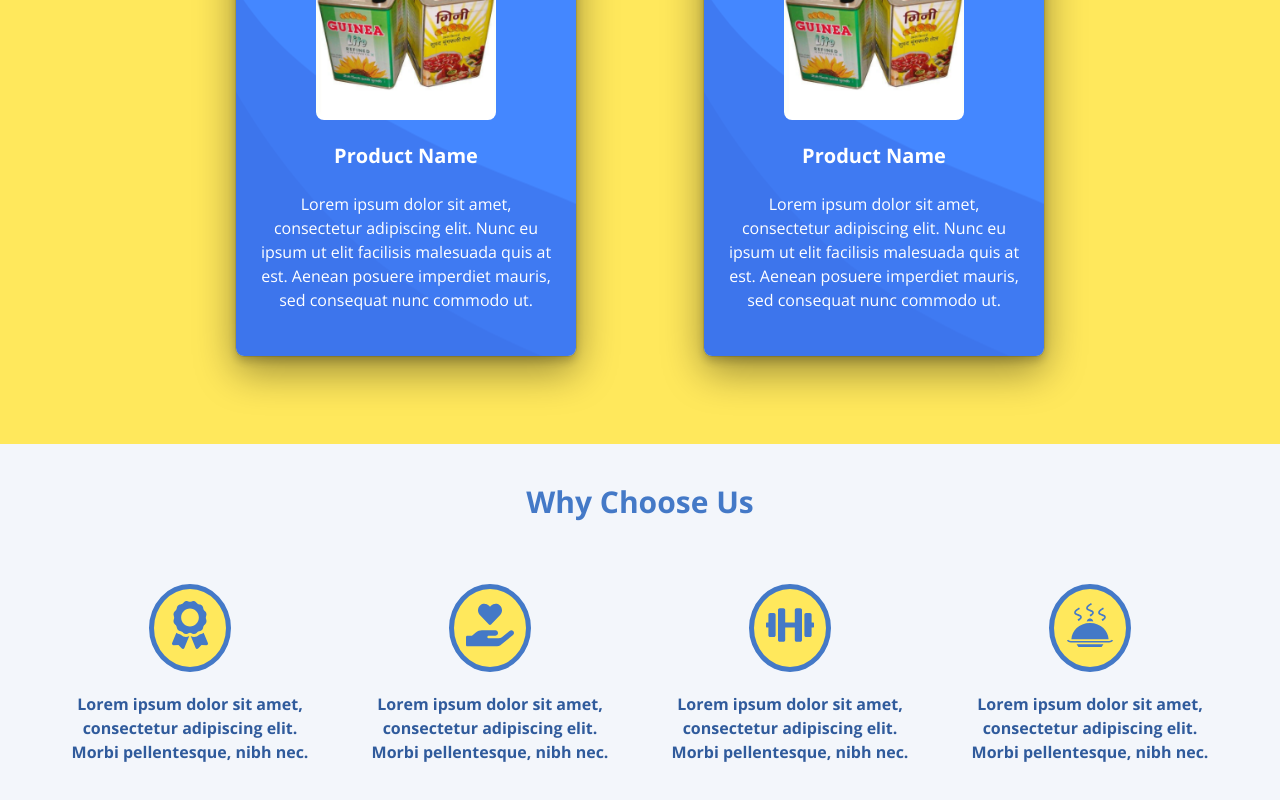
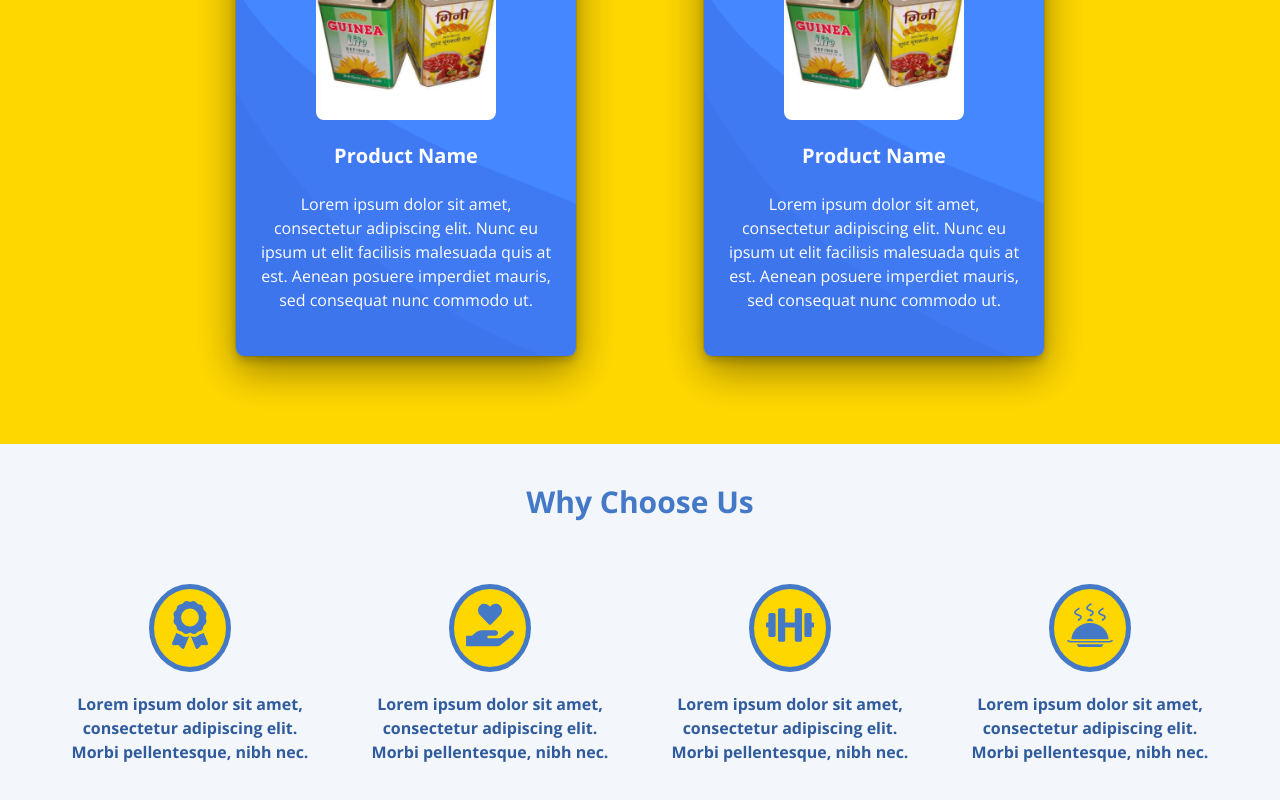
Before and after one commit to drgnlrd/masafi, a Next.js app: page / in a window 1280 px wide. Shown: the part 1796-2596 px from the top of the page. Built offline with nearby package versions, Linux system fonts and the light colour scheme.

Commit message:
colour change

```diff
--- a/components/Features.js
+++ b/components/Features.js
@@ -36,25 +36,25 @@ import {
             </Fade>
             <Flex color="white" mt={{base: '5', md: '16'}} mb={'2'} direction={{base: 'column', md: 'row'}} justifyContent={'center'} align={'center'}>
                 <Center mt={{base: '10', md: '0'}} mx={'5'} color={'black'} flexDirection={'column'} >
-                    <Box justifyContent={'center'} alignItems={'center'} minH={15} minW={15} backgroundColor={'yellow.300'} borderRadius={'50%'} borderWidth={'thick'} borderColor={'blue.500'} p={'3'} >
+                    <Box justifyContent={'center'} alignItems={'center'} minH={15} minW={15} backgroundColor={'yellow.500'} borderRadius={'50%'} borderWidth={'thick'} borderColor={'blue.500'} p={'3'} >
                         <Icon as={FaAward} color={'blue.500'} w={12} h={12} />
                     </Box>
                     <Text maxW={'400px'} fontWeight={'bold'} color={'blue.600'} mt={'5'} fontSize={{base: '14', md: '16'}} textAlign={'center'}  >Lorem ipsum dolor sit amet, consectetur adipiscing elit. Morbi pellentesque, nibh nec.</Text>
                 </Center>
                 <Center mt={{base: '10', md: '0'}} mx={'5'} color={'black'} flexDirection={'column'} >
-                    <Box justifyContent={'center'} alignItems={'center'} minH={15} minW={15} backgroundColor={'yellow.300'} borderRadius={'50%'} borderWidth={'thick'} borderColor={'blue.500'} p={'3'} >
+                    <Box justifyContent={'center'} alignItems={'center'} minH={15} minW={15} backgroundColor={'yellow.500'} borderRadius={'50%'} borderWidth={'thick'} borderColor={'blue.500'} p={'3'} >
                         <Icon as={FaHandHoldingHeart} color={'blue.500'} w={12} h={12} />
                     </Box>
                     <Text maxW={'400px'} fontWeight={'bold'} color={'blue.600'} mt={'5'} fontSize={{base: '14', md: '16'}} textAlign={'center'}  >Lorem ipsum dolor sit amet, consectetur adipiscing elit. Morbi pellentesque, nibh nec.</Text>
                 </Center>
                 <Center mt={{base: '10', md: '0'}} mx={'5'} color={'black'} flexDirection={'column'} >
-                    <Box justifyContent={'center'} alignItems={'center'} minH={15} minW={15} backgroundColor={'yellow.300'} borderRadius={'50%'} borderWidth={'thick'} borderColor={'blue.500'} p={'3'} >
+                    <Box justifyContent={'center'} alignItems={'center'} minH={15} minW={15} backgroundColor={'yellow.500'} borderRadius={'50%'} borderWidth={'thick'} borderColor={'blue.500'} p={'3'} >
                         <Icon as={FaDumbbell} color={'blue.500'} w={12} h={12} />
                     </Box>
                     <Text maxW={'400px'} fontWeight={'bold'} color={'blue.600'} mt={'5'} fontSize={{base: '14', md: '16'}} textAlign={'center'}  >Lorem ipsum dolor sit amet, consectetur adipiscing elit. Morbi pellentesque, nibh nec.</Text>
                 </Center>
                 <Center mt={{base: '10', md: '0'}} mx={'5'} color={'black'} flexDirection={'column'} >
-                    <Box justifyContent={'center'} alignItems={'center'} minH={15} minW={15} backgroundColor={'yellow.300'} borderRadius={'50%'} borderWidth={'thick'} borderColor={'blue.500'} p={'3'} >
+                    <Box justifyContent={'center'} alignItems={'center'} minH={15} minW={15} backgroundColor={'yellow.500'} borderRadius={'50%'} borderWidth={'thick'} borderColor={'blue.500'} p={'3'} >
                         <Icon as={GiHotMeal} color={'blue.500'} w={12} h={12} />
                     </Box>
                     <Text maxW={'400px'} fontWeight={'bold'} color={'blue.600'} mt={'5'} fontSize={{base: '14', md: '16'}} textAlign={'center'}  >Lorem ipsum dolor sit amet, consectetur adipiscing elit. Morbi pellentesque, nibh nec.</Text>
--- a/components/Form.js
+++ b/components/Form.js
@@ -38,17 +38,17 @@ import {
             <Box maxW={{base: '90vw', md: '80vw'}} minH='400px' backgroundImage={'/images/contact_background.png'} backgroundPosition={'center top'} backgroundSize={'cover'} backgroundRepeat={'no-repeat'} p={{base: '3', md: '12'}} borderRadius={'xl'} shadow={'dark-lg'} >
                 <Flex color="white" m={{base: '3', md: '0'}} direction={{base: 'column', md: 'row'}} justifyContent={{base:'flex-start',md: 'center'}}>
                     <Box>
-                        <Heading color={'yellow'} >Contact Us</Heading>
+                        <Heading color={'yellow.500'} >Contact Us</Heading>
                         <Text fontSize={{base: 'sm', md: 'md'}} mt={'4'} maxW={'80%'} >You can contact us for Product Availblity, Prices, Inquiry, or if you have any querries. You can use the following options or fill the given form.</Text>
 
                         <Stack direction={'column'} mt={'5'} >
                             <Flex>
-                                <Icon color={'yellow.400'} mr={'3'} w={6} h={6} as={FaPhone} />
+                                <Icon color={'yellow.500'} mr={'3'} w={6} h={6} as={FaPhone} />
                                 <Text fontSize={'18'} fontWeight={'bold'} >+91 98690 59471</Text>
                             </Flex>
 
                             <Flex>
-                                <Icon color={'yellow.400'} mr={'3'} w={6} h={6} as={FaEnvelope} />
+                                <Icon color={'yellow.500'} mr={'3'} w={6} h={6} as={FaEnvelope} />
                                 <Text fontSize={'18'} fontWeight={'bold'} >example@email.com</Text>
                             </Flex>
 
@@ -187,7 +187,7 @@ import {
                             <FormControl id="name" float="right">
                                 <Button
                                 variant="solid"
-                                bg={'yellow.400'}
+                                bg={'yellow.500'}
                                 color="blue.500"
                                 _hover={{}}>
                                 Send Message
--- a/components/Header.js
+++ b/components/Header.js
@@ -100,7 +100,7 @@ import {
 
   const DesktopNav = () => {
     const linkColor = 'white';
-    const linkHoverColor = 'yellow.400';
+    const linkHoverColor = 'yellow.500';
     const popoverContentBgColor = 'blue.400';
 
     return (
@@ -167,7 +167,7 @@ import {
           <Box>
             <Text
               transition={'all .3s ease'}
-              _groupHover={{ color: 'yellow.400' }}
+              _groupHover={{ color: 'yellow.500' }}
               fontWeight={500}>
               {label}
             </Text>
@@ -181,7 +181,7 @@ import {
             justify={'flex-end'}
             align={'center'}
             flex={1}>
-            <Icon color={'yellow.400'} w={5} h={5} as={ChevronRightIcon} />
+            <Icon color={'yellow.500'} w={5} h={5} as={ChevronRightIcon} />
           </Flex>
         </Stack>
       </ChakraLink>
--- a/components/Hero.js
+++ b/components/Hero.js
@@ -31,7 +31,6 @@ import { Fade } from 'react-awesome-reveal';
                 color={'blue.500'}
                 _hover={{
                   bg: 'yellow.600',
-                  color: 'blue.300'
                 }}
                 py={'6'}
                 zIndex={'1 !important'}>
--- a/components/Products.js
+++ b/components/Products.js
@@ -25,7 +25,7 @@ import {
   export default function Products() {
 
     return(
-        <Box p={'10'} w={'100%'} maxW={'100vw'} minH={'80vh'} backgroundColor={'yellow.300'} id="products" >
+        <Box p={'10'} w={'100%'} maxW={'100vw'} minH={'80vh'} backgroundColor={'yellow.500'} id="products" >
             <Fade direction='down' >
                 <Heading color={'blue.500'} textAlign={'center'} fontSize={{ base: '2xl', md: '3xl', lg: '3xl' }} >
                     Our Creations
--- a/pages/_app.js
+++ b/pages/_app.js
@@ -27,7 +27,7 @@ const theme = extendTheme({
       200: "#FFEE8A",
       300: "#FFE85C",
       400: "#FFE12E",
-      500: "#FFDB00",
+      500: "#FFD700",
       600: "#CCAF00",
       700: "#998300",
       800: "#665800",
```
